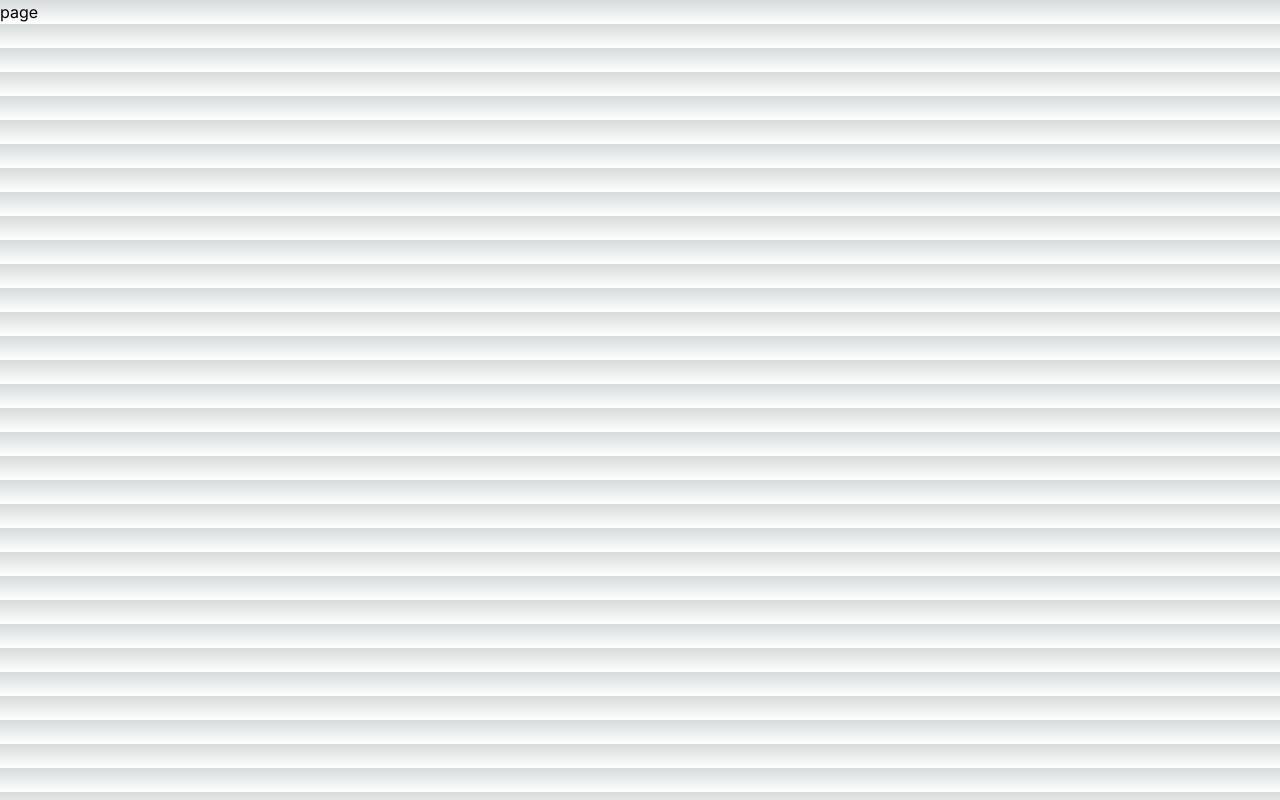
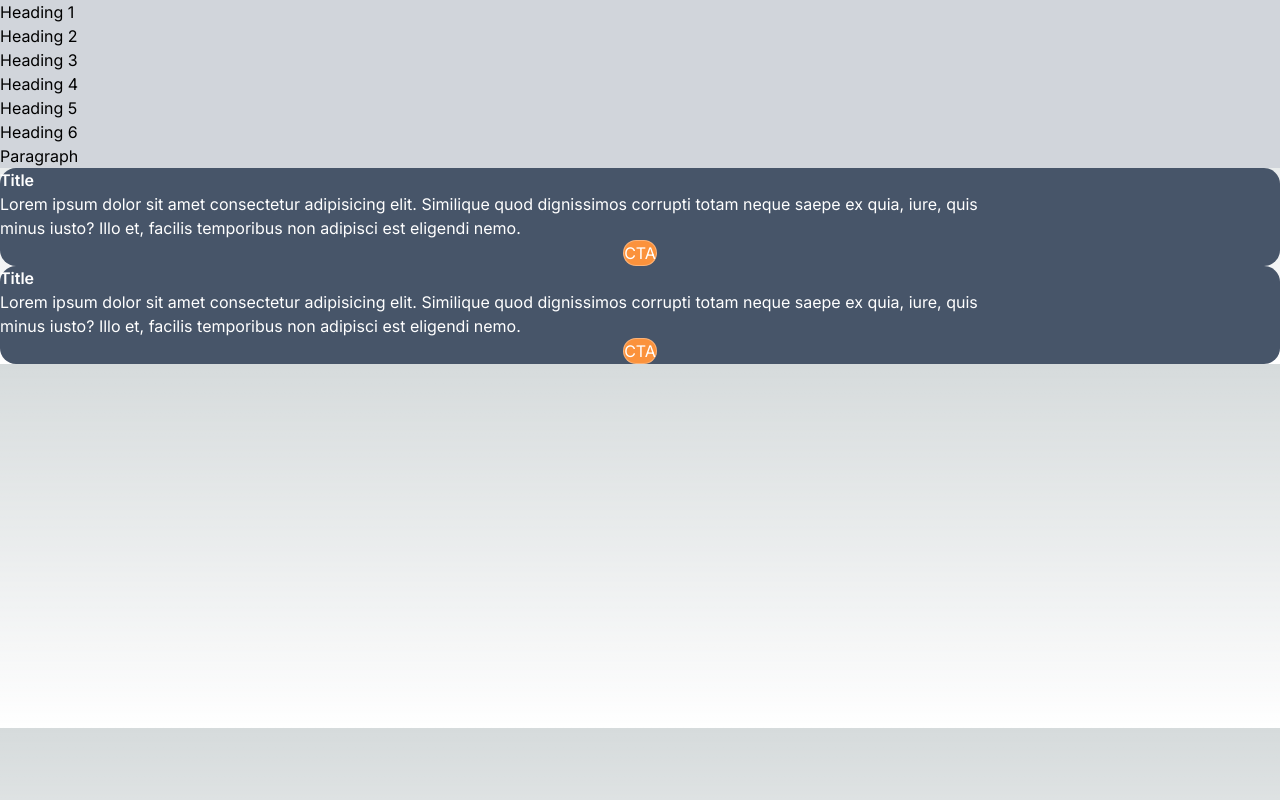
Before and after one commit to emmanuelubachi/nextjs-simple-starter, a Next.js app: page / in a window 1280 px wide. Built offline with nearby package versions, Linux system fonts and the light colour scheme.

Commit message:
build: add page

```diff
--- a/app/page.tsx
+++ b/app/page.tsx
@@ -1,5 +1,91 @@
 import React from 'react'
 
 export default function page() {
-  return <div>page</div>
+  return (
+    <main>
+      <section className='bg-gray-300 pb-section_card_offset'>
+        <div className='section_container gap-content grid'>
+          <h1 className='text-h1'>Heading 1</h1>
+          <h2 className='text-h2'>Heading 2</h2>
+          <h3 className='text-h3'>Heading 3</h3>
+          <h4 className='text-h4'>Heading 4</h4>
+          <h5 className='text-h5'>Heading 5</h5>
+          <h6 className='text-h6'>Heading 6</h6>
+          <p className='text-p'>Paragraph</p>
+        </div>
+      </section>
+
+      <section className='pt-0'>
+        <div
+          className='section_container
+          gap-content md:grid md:grid-cols-1
+          -mt-card_offset
+          grid grid-cols-2
+          rounded-2xl
+          bg-slate-600
+          p-section_x
+          text-white'
+        >
+          <div className='max-w-[1000px]'>
+            <h4 className='text-h4 font-semibold'>Title</h4>
+            <p className='line-clamp-4 text-p'>
+              Lorem ipsum dolor sit amet consectetur adipisicing elit. Similique
+              quod dignissimos corrupti totam neque saepe ex quia, iure, quis
+              minus iusto? Illo et, facilis temporibus non adipisci est eligendi
+              nemo.
+            </p>
+          </div>
+
+          <div className='m-auto'>
+            <button
+              className='items-center
+              rounded-2xl border
+              border-white/30
+              bg-orange-400
+              px-section_y
+              text-[calc(var(--h2)*1.1)]'
+              type='button'
+            >
+              CTA
+            </button>
+          </div>
+        </div>
+      </section>
+
+      <section className='pt-0'>
+        <div
+          className='section_container gap-content
+          md:grid md:grid-cols-1 grid
+          grid-cols-2 rounded-2xl
+          bg-slate-600
+          p-section_x
+          text-white'
+        >
+          <div className='max-w-[1000px]'>
+            <h4 className='text-h4 font-semibold'>Title</h4>
+            <p className='line-clamp-4 text-p'>
+              Lorem ipsum dolor sit amet consectetur adipisicing elit. Similique
+              quod dignissimos corrupti totam neque saepe ex quia, iure, quis
+              minus iusto? Illo et, facilis temporibus non adipisci est eligendi
+              nemo.
+            </p>
+          </div>
+
+          <div className='m-auto'>
+            <button
+              className='items-center
+              rounded-2xl border
+              border-white/30
+              bg-orange-400
+              px-section_y
+              text-[calc(var(--h2)*1.1)]'
+              type='button'
+            >
+              CTA
+            </button>
+          </div>
+        </div>
+      </section>
+    </main>
+  )
 }
```
